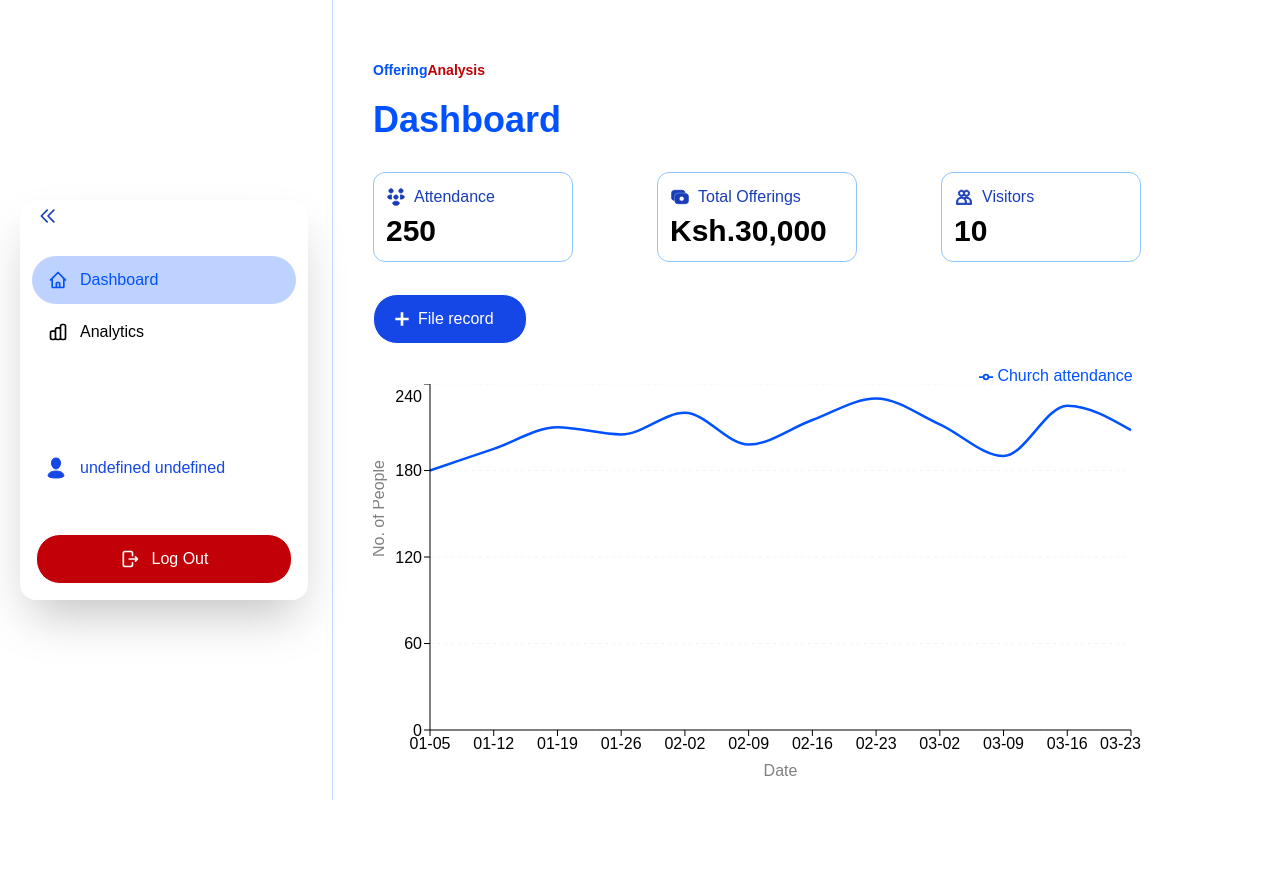
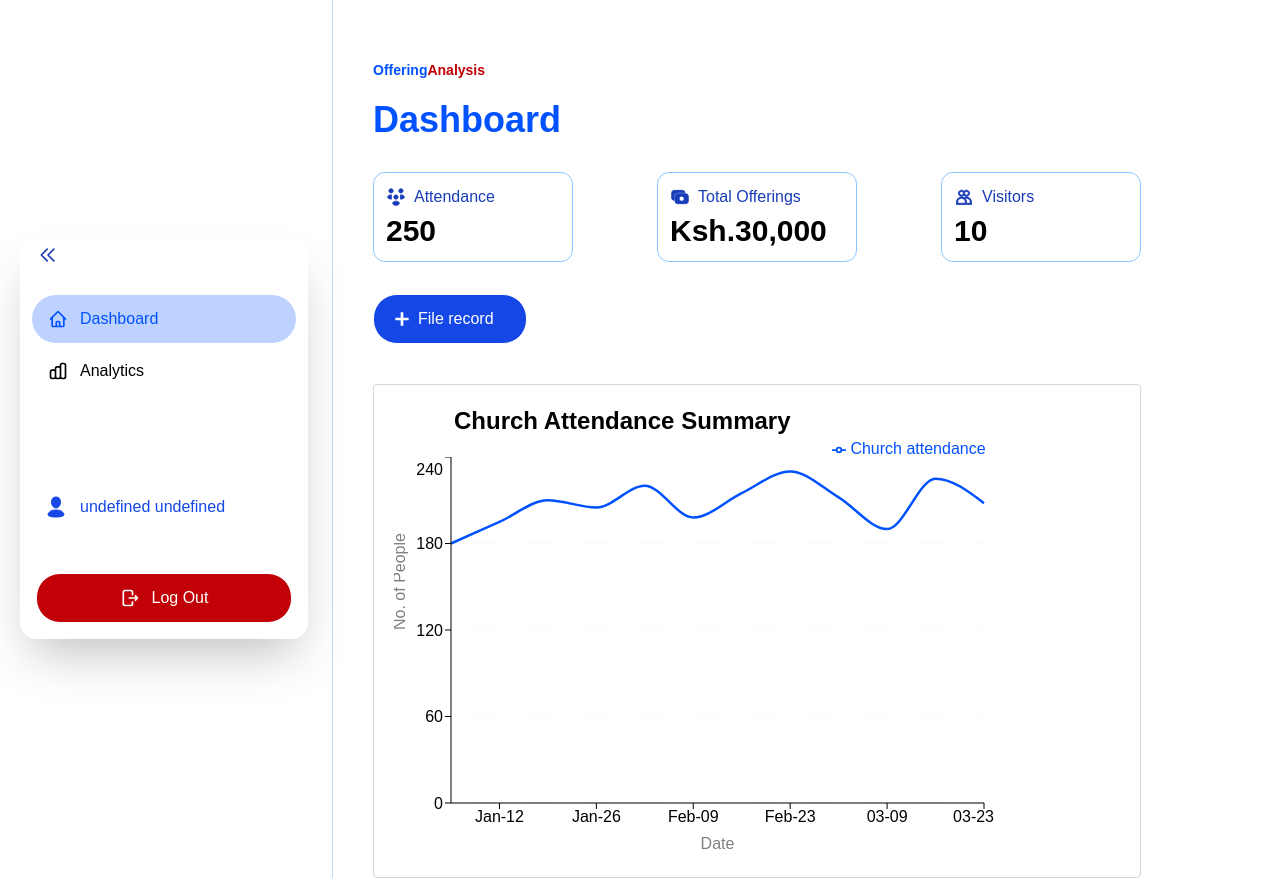
Before and after one commit to SamGombs20/OfferingAnalysisWeb, a Next.js app: page /dashboard in a window 1280 px wide. Before the commit the page ends 800 px from the top, so only its background shows below. Built offline with nearby package versions, Linux system fonts and the light colour scheme.

Commit message:
Update:User dashboard trend charts

```diff
--- a/app/components/attendance_trend_chart.tsx
+++ b/app/components/attendance_trend_chart.tsx
@@ -8,18 +8,20 @@ import {
   XAxis,
   YAxis,
 } from "recharts";
+
+
 import { weeklySummary } from "../data/data";
 const AttendanceChart = () => {
   return (
-    <div className="mt-10">
-      <LineChart
+
+    <LineChart
         style={{
-          width: "100%",
-          maxWidth: "800px",
+        width:'600px',
+        //   maxWidth: "1000px",
           height:'400px',
           aspectRatio: 1.618,
         }}
-        responsive
+        responsive={true}
         margin={{
           top: 0,
           right: 10,
@@ -28,6 +30,7 @@ const AttendanceChart = () => {
         }}
         data={weeklySummary}
       >
+
         <CartesianGrid strokeDasharray="3 4" stroke="#f3f4f6" vertical={false} />
         <Line
           dataKey="attendance"
@@ -58,7 +61,6 @@ const AttendanceChart = () => {
           }}
         />
       </LineChart>
-    </div>
   );
 };
 export default AttendanceChart;
--- a/app/dashboard/page.tsx
+++ b/app/dashboard/page.tsx
@@ -72,8 +72,7 @@ const DashboardPage = () => {
     <div className="mt-5">
       <div>
         <p className="text-4xl font-bold blue-txt">Dashboard</p>
-
-        <div className="flex gap-3 flex-wrap justify-evenly lg:w-3xl lg:justify-between mt-8 mb-8">
+        <div className="flex w-full gap-3 flex-wrap justify-evenly lg:w-3xl lg:justify-between mt-8 mb-8">
           {cardData.map((item, index) => (
             <div
               key={index}
@@ -95,7 +94,7 @@ const DashboardPage = () => {
           ))}
         </div>
       </div>
-      <button className="flex  items-center border hover:bg-transparent hover:cursor-pointer hover:text-blue-700 transition-all duration-300 ease-in-out bg-blue-700 py-2 px-3 rounded-3xl text-white">
+      <button className="flex items-center border hover:bg-transparent hover:cursor-pointer hover:text-blue-700 transition-all duration-300 ease-in-out bg-blue-700 py-2 px-3 rounded-3xl text-white">
         <svg
           className="w-8 h-8"
           viewBox="0 0 24 24"
@@ -110,9 +109,10 @@ const DashboardPage = () => {
         </svg>
         <p className="pr-5">File record</p>
       </button>
-      <div>
-        <AttendanceChart/>
-      </div>
+      <div className="mt-10 border p-5 border-gray-300 rounded">
+              <p className="font-semibold mb-5 ml-15 text-2xl">Church Attendance Summary</p>
+            <AttendanceChart/>
+          </div>
     </div>
   );
 };
--- a/app/data/data.ts
+++ b/app/data/data.ts
@@ -1,15 +1,15 @@
 import { DailySummary } from "../types/global";
 
 export const weeklySummary: DailySummary[] = [
-  { week: 1, date: "2026-01-05", attendance: 180, offerings: 85000 },
-  { week: 2, date: "2026-01-12", attendance: 195, offerings: 92500 },
-  { week: 3, date: "2026-01-19", attendance: 210, offerings: 105000 },
-  { week: 4, date: "2026-01-26", attendance: 205, offerings: 98000 },
-  { week: 5, date: "2026-02-02", attendance: 220, offerings: 120000 },
-  { week: 6, date: "2026-02-09", attendance: 198, offerings: 88000 },
-  { week: 7, date: "2026-02-16", attendance: 215, offerings: 110500 },
-  { week: 8, date: "2026-02-23", attendance: 230, offerings: 135000 },
-  { week: 9, date: "2026-03-02", attendance: 212, offerings: 102000 },
+  { week: 1, date: "2026-Jan-05", attendance: 180, offerings: 85000 },
+  { week: 2, date: "2026-Jan-12", attendance: 195, offerings: 92500 },
+  { week: 3, date: "2026-Jan-19", attendance: 210, offerings: 105000 },
+  { week: 4, date: "2026-Jan-26", attendance: 205, offerings: 98000 },
+  { week: 5, date: "2026-Feb-02", attendance: 220, offerings: 120000 },
+  { week: 6, date: "2026-Feb-09", attendance: 198, offerings: 88000 },
+  { week: 7, date: "2026-Feb-16", attendance: 215, offerings: 110500 },
+  { week: 8, date: "2026-Feb-23", attendance: 230, offerings: 135000 },
+  { week: 9, date: "2026-Feb-02", attendance: 212, offerings: 102000 },
   { week: 10, date: "2026-03-09", attendance: 190, offerings: 95000 },
   { week: 11, date: "2026-03-16", attendance: 225, offerings: 125000 },
   { week: 12, date: "2026-03-23", attendance: 208, offerings: 108000 },
```
